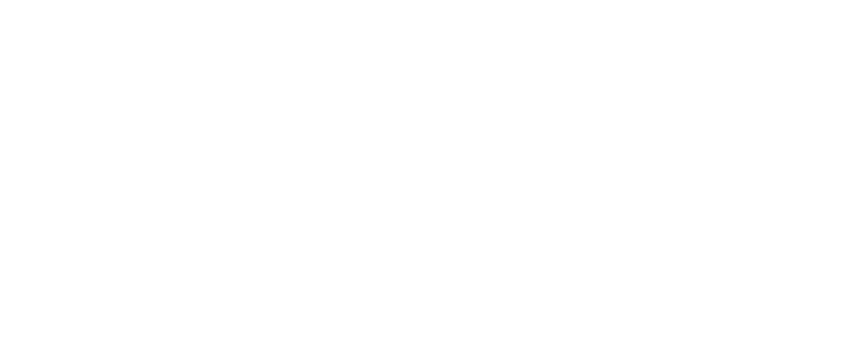
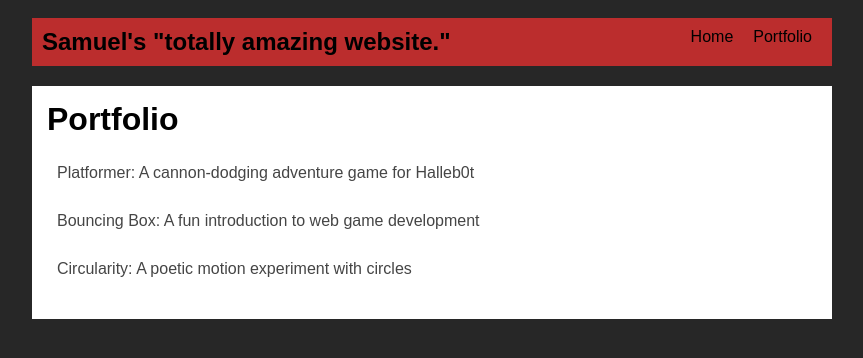
Before and after one commit to SamuelCardona0/SamuelCardona0.github.io, a plain HTML site: page portfolio.html in a window 1280 px wide. Shown: the whole page, without its empty margins (208-1071 px from the left). Drawn offline with Linux system fonts and the light colour scheme.

Commit message:
add portfolio page to website

```diff
--- a/portfolio.html
+++ b/portfolio.html
@@ -0,0 +1,40 @@
+<!DOCTYPE html>
+<html>
+  <head>
+    <title>My Website</title>
+    <link rel="stylesheet" href="style.css" />
+  </head>
+
+  <body>
+    <!-- All content goes here -->
+    <div id="all-contents">
+      <nav>
+        <h1>Samuel's "totally amazing website."</h1>
+        <ul id="nav-ul">
+            <li class="nav-li">
+                <a href="index.html">Home</a>
+            </li>
+            <li class="nav-li">
+                <a href="portfolio.html">Portfolio</a>
+            </li>
+        </ul>
+      </nav>
+      <main>
+        <div class="content">
+            <h1>Portfolio</h1>
+            <ul id="portfolio">
+                <li>
+                    <a href="projects/platformer/">Platformer: A cannon-dodging adventure game for Halleb0t</a>
+                  </li>
+                  <li>
+                    <a href="projects/bouncing-box/">Bouncing Box: A fun introduction to web game development</a>
+                  </li>
+                  <li>
+                    <a href="projects/circularity/">Circularity: A poetic motion experiment with circles</a>
+                  </li>
+            </ul>
+        </div>
+      </main>
+    </div>
+  </body>
+</html>
--- a/style.css
+++ b/style.css
@@ -46,7 +46,7 @@ a {
 
 /* main container area beneath menu */
 main {
-    background: rgb(245, 238, 219);
+    background: rgb(255, 255, 255);
     display: flex;
     margin-top: 20px;
 }
@@ -75,3 +75,29 @@ main {
 h2, h3 {
     margin: 0px;
 }
+/* Portfolio styles */
+.content h1 {
+    color: black;
+  }
+
+  #portfolio {
+    list-style-type: none;
+    padding-left: 0;
+  }
+
+  #portfolio li {
+    background: #fff;
+    padding: 10px;
+    border-radius: 10px;
+    margin-bottom: 10px;
+  }
+
+  #portfolio li:hover {
+    background: #eee;
+  }
+
+  #portfolio a {
+    text-decoration: none;
+    color: #454545;
+
+}
```
